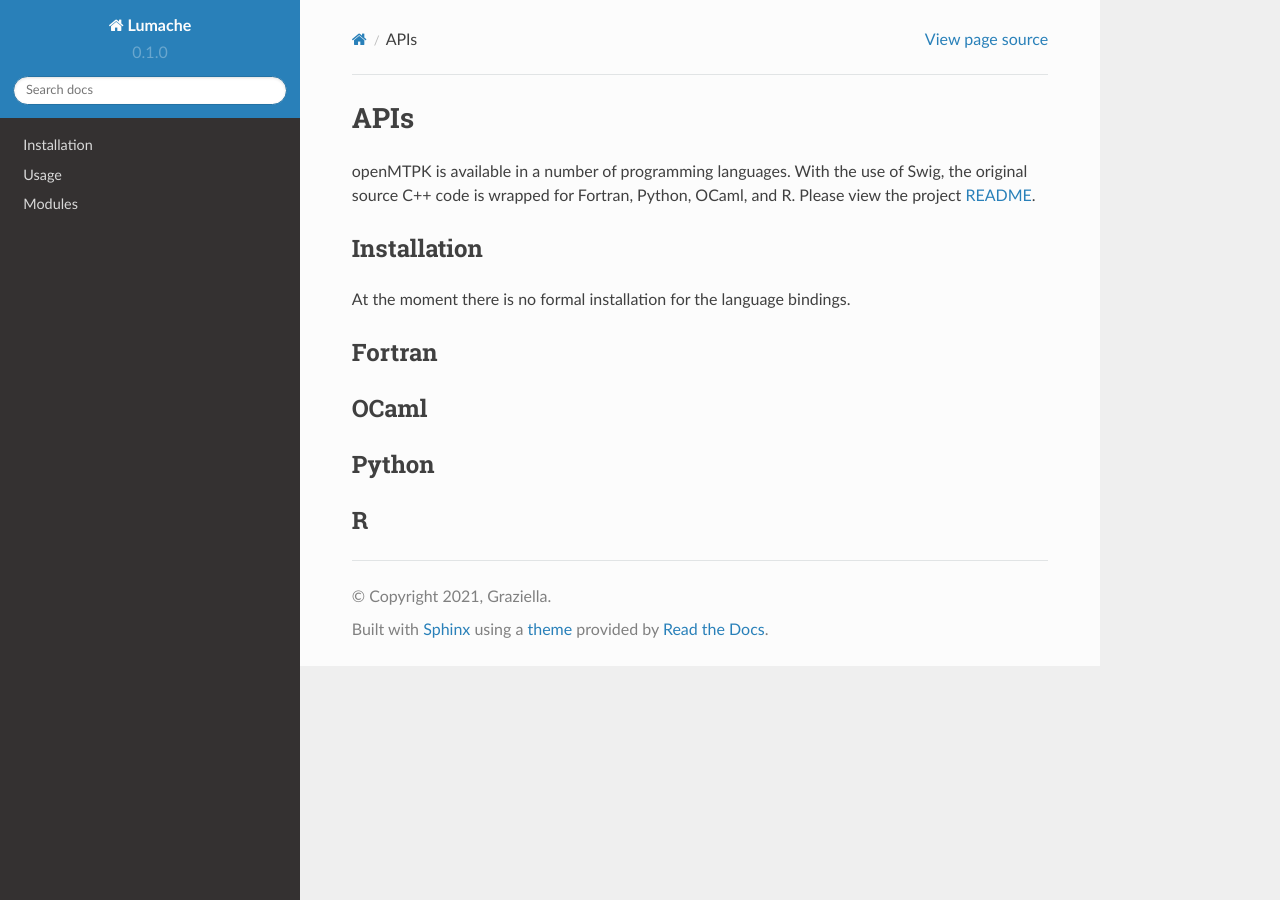
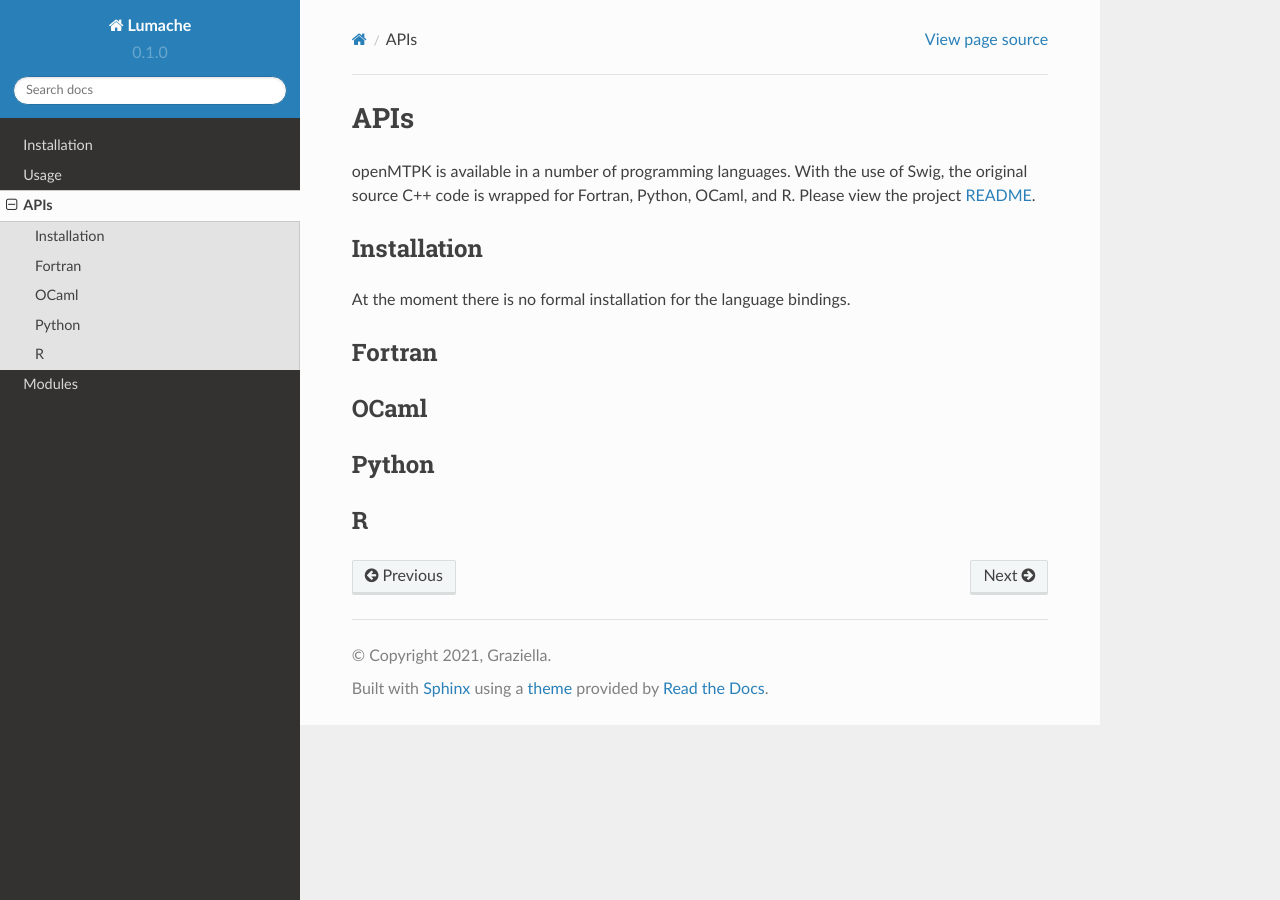
Before and after one commit to akielaries/openMTPK-docs, a Sphinx documentation site: the page built from docs/source/APIs.md, in a window 1280 px wide. Built offline with Sphinx 7.4.7 and the Read the Docs theme 2.0.0, drawn with Linux system fonts in a browser that asks for light colours; pages that are not in the unit, such as notebooks, are missing from menus.

Commit message:
Update index.rst

```diff
--- a/docs/source/index.rst
+++ b/docs/source/index.rst
@@ -24,5 +24,5 @@ Contents
 
    Installation
    Usage
-   Language Bindings
+   APIs
    Modules
```
